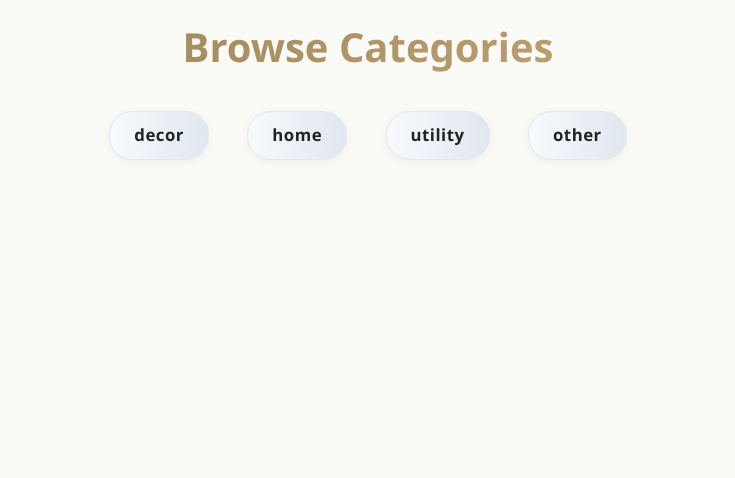
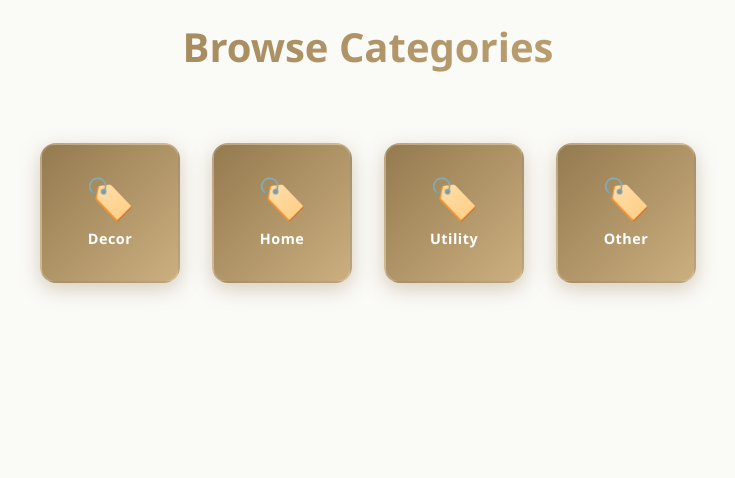
Before and after one commit to khalilgh1/trendify, a Django app: page /categories/ in a window 1280 px wide. Shown: the part 322-800 px from the top of the page, without its empty margins (272-1007 px from the left). Run offline with Django 5.2, Linux system fonts and the light colour scheme; data comes from the database, SQL or seed files in the repository.

Commit message:
Improved the catgories page layout + added an icon field to the category model

```diff
--- a/base/models.py
+++ b/base/models.py
@@ -26,6 +26,7 @@ class Category(models.Model):
     )
     name = models.CharField(max_length=100)
     language = models.CharField(choices=LANGUAGE_CHOICES, max_length=2, default='en')
+    icon = models.CharField(max_length=10, default='🏷️', help_text='Add an emoji icon for this category (e.g., 👗, 👞, 👜)')
 
     def __str__(self):
         return self.name
--- a/static/styles/categories.css
+++ b/static/styles/categories.css
@@ -4,68 +4,190 @@
     padding: 16px 0;
     justify-content: center;
     align-items: center;
+    flex-direction: column;
 }
+
 .categories h2 {
     width: 100%;
     text-align: center;
     font-size: 1.5rem;
     color: #333;
+    margin-bottom: 1.5rem;
 }
 
-.category-link {
-    background: linear-gradient(90deg, #f8fafc 0%, #e0e7ef 100%);
-    color: #222;
-    padding: 10px 24px;
-    border-radius: 24px;
+.category-chips {
+    display: flex;
+    flex-wrap: wrap;
+    justify-content: center;
+    gap: 2rem;
+    max-width: 100%;
+    margin: 2rem auto;
+}
+
+.category-chip {
+    display: inline-flex;
+    flex-direction: column;
+    align-items: center;
+    justify-content: center;
+    gap: 0.75rem;
+    width: 140px;
+    height: 140px;
+    border-radius: 16px;
     text-decoration: none;
-    font-weight: 600;
-    font-size: 1.05rem;
-    letter-spacing: 0.03em;
-    transition:
-        background 0.25s cubic-bezier(.4,0,.2,1),
-        color 0.2s,
-        box-shadow 0.25s cubic-bezier(.4,0,.2,1),
-        transform 0.15s;
-    box-shadow: 0 2px 8px rgba(60, 72, 88, 0.07);
-    margin: 0 1.2rem 1.2rem 1.2rem;
-    border: 1px solid #e3e8ee;
-    display: inline-block;
+    font-weight: 700;
+    font-size: 0.95rem;
+    letter-spacing: 0.02em;
+    transition: all 0.3s cubic-bezier(0.4, 0, 0.2, 1);
+
+    /* Theme-inspired gradient - brown/gold palette */
+    background: linear-gradient(135deg, #947A4F 0%, #CBAF80 100%);
+    color: #fff;
+    box-shadow: 0 6px 20px rgba(148, 122, 79, 0.35);
+    border: 2px solid rgba(255, 255, 255, 0.15);
     position: relative;
     overflow: hidden;
+    cursor: pointer;
 }
-.category-link::after {
+
+.category-chip::before {
     content: '';
     position: absolute;
-    left: 0; top: 0; right: 0; bottom: 0;
-    background: rgba(51,51,51,0.04);
-    opacity: 0;
-    transition: opacity 0.2s;
-    pointer-events: none;
-}
-.category-link:hover::after,
-.category-link:focus::after {
-    opacity: 1;
+    top: 0;
+    left: -100%;
+    width: 100%;
+    height: 100%;
+    background: linear-gradient(135deg, rgba(255, 255, 255, 0.2), transparent);
+    transition: left 0.3s ease;
 }
 
-.category-link:hover, .category-link:focus {
-    background: #333;
-    color: #fff;
-    box-shadow: 0 2px 8px rgba(0,0,0,0.1);
+.category-chip:hover,
+.category-chip:focus {
+    transform: translateY(-4px) scale(1.05);
+    box-shadow: 0 8px 25px rgba(148, 122, 79, 0.6);
+    background: linear-gradient(135deg, #CBAF80 0%, #947A4F 100%);
 }
-.categories-icon{
+
+.category-chip:hover::before,
+.category-chip:focus::before {
+    left: 100%;
+}
+
+.chip-icon {
+    font-size: 2.5rem;
+    display: flex;
+    align-items: center;
+    justify-content: center;
+    animation: bounce 0.6s ease-out;
+    line-height: 1;
+}
+
+.category-chip:hover .chip-icon {
+    animation: bounce-hover 0.6s ease-out;
+}
+
+.chip-text {
+    font-size: 0.9rem;
+    font-weight: 700;
+    text-transform: capitalize;
+    letter-spacing: 0.5px;
+    text-align: center;
+    line-height: 1.2;
+    padding: 0 0.5rem;
+}
+
+/* Animations */
+@keyframes bounce {
+    0% {
+        opacity: 0;
+        transform: scale(0.5);
+    }
+
+    50% {
+        opacity: 1;
+        transform: scale(1.1);
+    }
+
+    100% {
+        opacity: 1;
+        transform: scale(1);
+    }
+}
+
+@keyframes bounce-hover {
+    0% {
+        transform: scale(1);
+    }
+
+    50% {
+        transform: scale(1.3);
+    }
+
+    100% {
+        transform: scale(1.1);
+    }
+}
+
+@keyframes fade-in {
+    0% {
+        opacity: 0;
+        transform: translateY(-20px);
+    }
+
+    100% {
+        opacity: 1;
+        transform: translateY(0);
+    }
+}
+
+.categories-icon {
     width: 300px;
     height: 200px;
     margin-bottom: 1rem;
     animation: fade-in 0.6s ease-out;
 }
-/* fade-in animation for category-icon svg */
-@keyframes fade-in {
-    0% {
-        opacity: 0;
-        transform: translateY(-20px);
+
+/* Responsive design */
+@media (max-width: 768px) {
+    .category-chips {
+        gap: 1.5rem;
     }
-    100% {
-        opacity: 1;
-        transform: translateY(0);
+
+    .category-chip {
+        width: 120px;
+        height: 120px;
+        font-size: 0.85rem;
+    }
+
+    .chip-icon {
+        font-size: 2rem;
+    }
+
+    .chip-text {
+        font-size: 0.8rem;
     }
 }
+
+@media (max-width: 480px) {
+    .category-chips {
+        gap: 1rem;
+    }
+
+    .category-chip {
+        width: 100px;
+        height: 100px;
+        font-size: 0.75rem;
+    }
+
+    .chip-icon {
+        font-size: 1.75rem;
+    }
+
+    .chip-text {
+        font-size: 0.7rem;
+    }
+
+    .categories-icon {
+        width: 200px;
+        height: 150px;
+    }
+}
--- a/templates/categories.html
+++ b/templates/categories.html
@@ -8,13 +8,17 @@
 <body>
     <div class="homePage">
         <div class="categories">
-            <img src="{% static 'images/categories.png' %}" alt="Categories Icon" class="categories-icon" />
+            <img src="https://res.cloudinary.com/djnehxal6/image/upload/v1774721064/shop_glovey.svg" alt="Shop Icon"
+                class="categories-icon">
             <h2 class="section-title">{% trans "Browse Categories" %}</h2>
-            {% for category in categories %}
-            <a href="{% url 'categories' %}?q={{ category.name }}" class="category-link">
-                {{ category.name }}
-            </a>
-            {% endfor %}
+            <div class="category-chips">
+                {% for category in categories %}
+                <a href="{% url 'categories' %}?q={{ category.name }}" class="category-chip">
+                    <span class="chip-icon">{{ category.icon }}</span>
+                    <span class="chip-text">{{ category.name }}</span>
+                </a>
+                {% endfor %}
+            </div>
         </div>
 
         <section class="featured-section" id="home">
```
Also changed, not shown: base/admin.py (+8 -1 lines), base/migrations/0011_category_icon.py (added).
